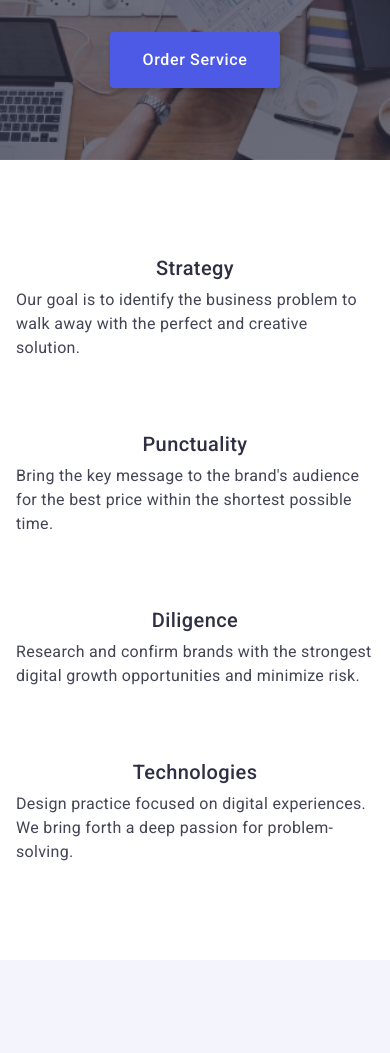
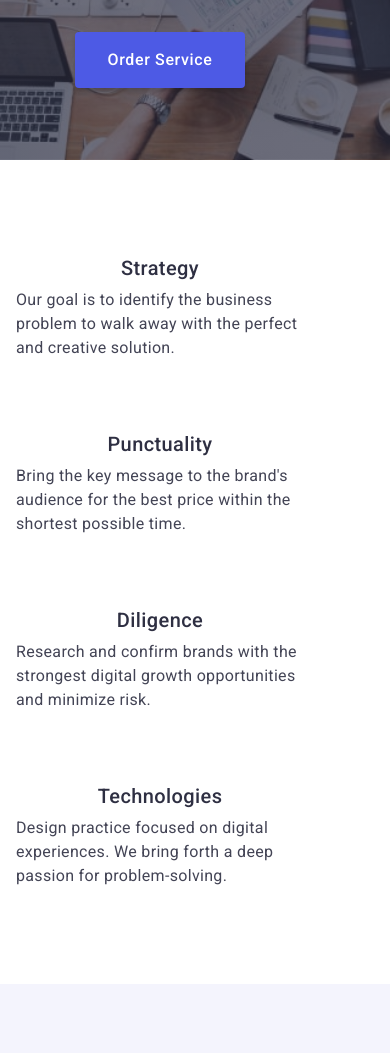
Before and after one commit to fedorstoiets/goit-markup-hw-06, a plain HTML site: page index.html in a window 390 px wide. Shown: the part 265-1318 px from the top of the page. Drawn offline with nearby package versions, Linux system fonts and the light colour scheme.

Commit message:
fix(hw06): apply LMS exact responsive feedback

```diff
--- a/css/common.css
+++ b/css/common.css
@@ -24,16 +24,6 @@ img {
   display: block;
   max-width: 100%;
 }
-.container {
-  width: 100%;
-  max-width: 1158px;
-  padding: 0 15px;
-  margin: 0 auto;
-}
-.section {
-  padding-top: 120px;
-  padding-bottom: 120px;
-}
 .sr-only {
   position: absolute;
   white-space: nowrap;
@@ -50,7 +40,7 @@ img {
 /* Mobile-first container and section geometry (320 / 768 / 1158). */
 .container {
   width: 100%;
-  max-width: 428px;
+  max-width: 320px;
   padding-right: 16px;
   padding-left: 16px;
 }
```
